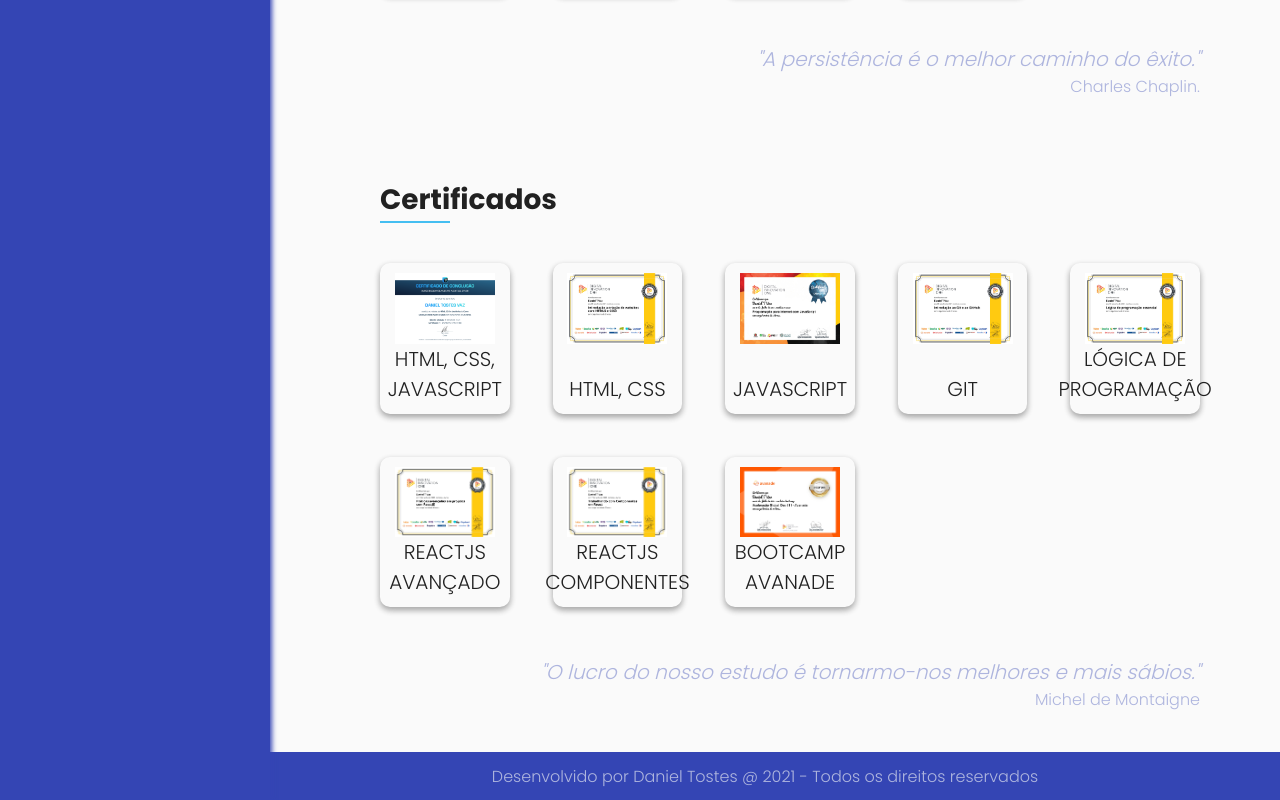
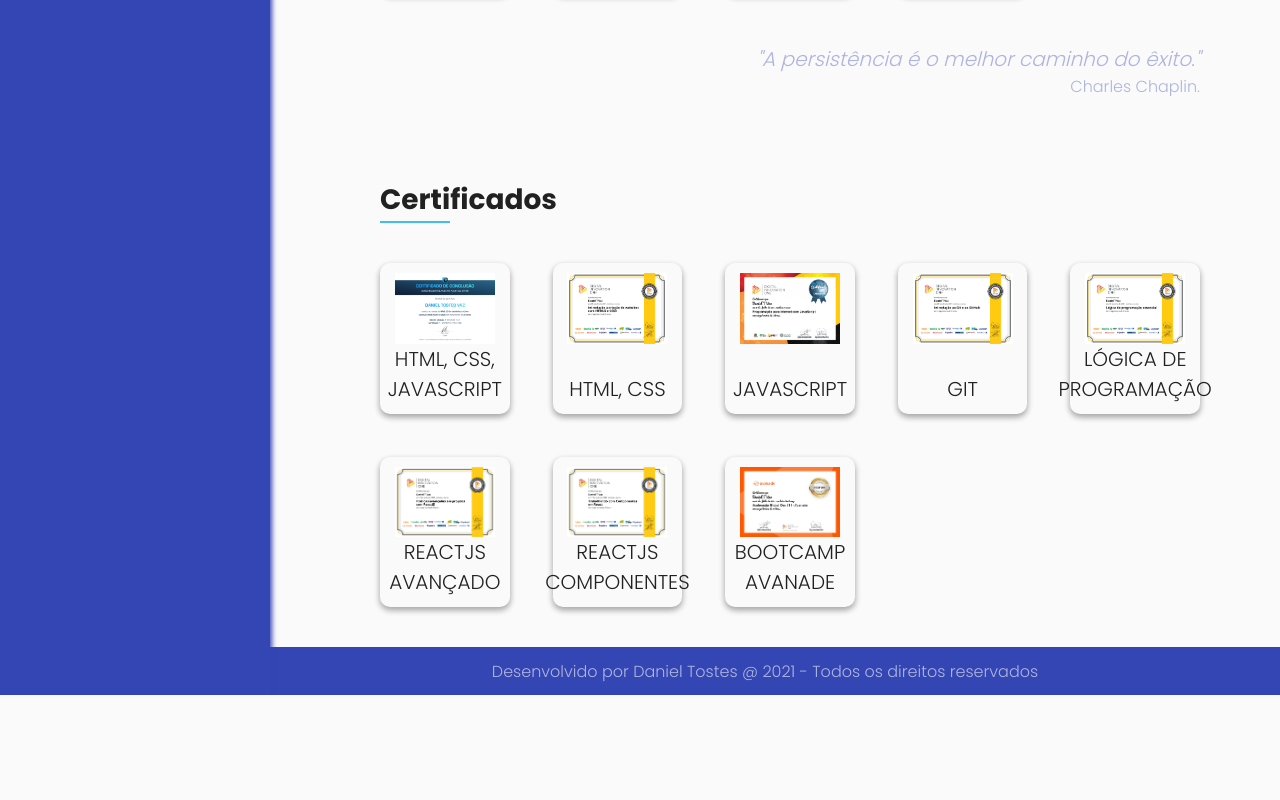
Before and after one commit to danieltvaz/danieltvaz.github.io, a React (Create React App) app: page / in a window 1280 px wide. Shown: the part 1204-2004 px from the top of the page. After the commit the page ends 1899 px from the top, so only its background shows below. Built offline with nearby package versions, Linux system fonts and the light colour scheme.

Commit message:
content: removed impact phrase

```diff
--- a/src/pages/Certificates.jsx
+++ b/src/pages/Certificates.jsx
@@ -39,11 +39,6 @@ export default function Certificates() {
     <Section>
       <SectionTitle>Certificados</SectionTitle>
       <Grid data={data} />
-      <ImpactText>
-        "O lucro do nosso estudo é tornarmo-nos melhores e mais sábios."
-        <br />
-        Michel de Montaigne
-      </ImpactText>
     </Section>
   );
 }
```
